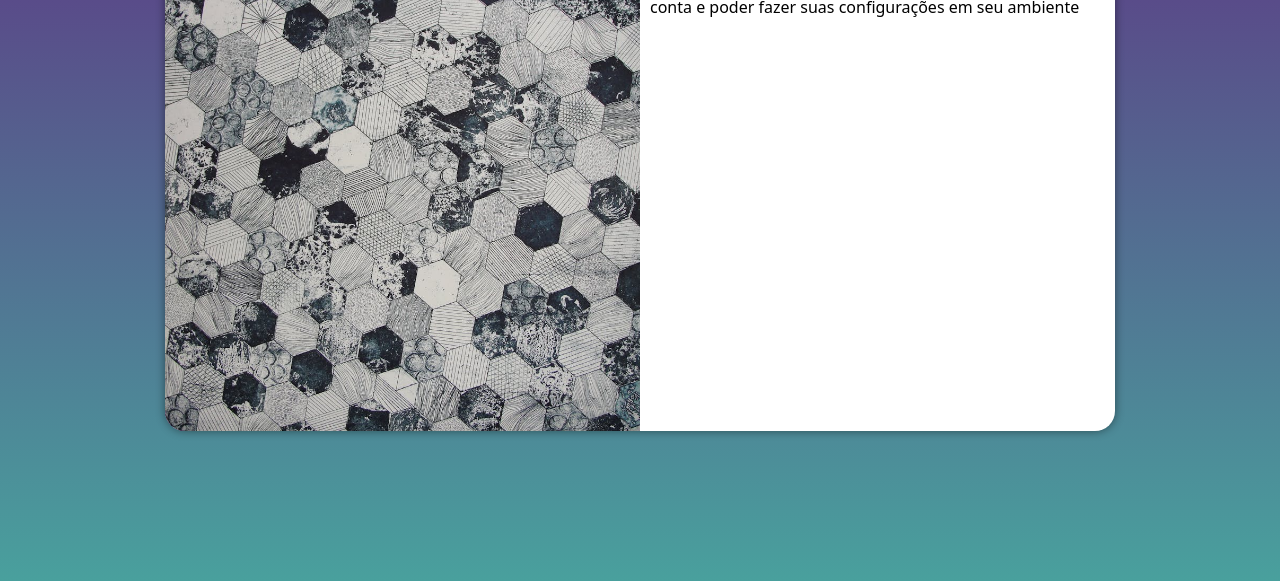
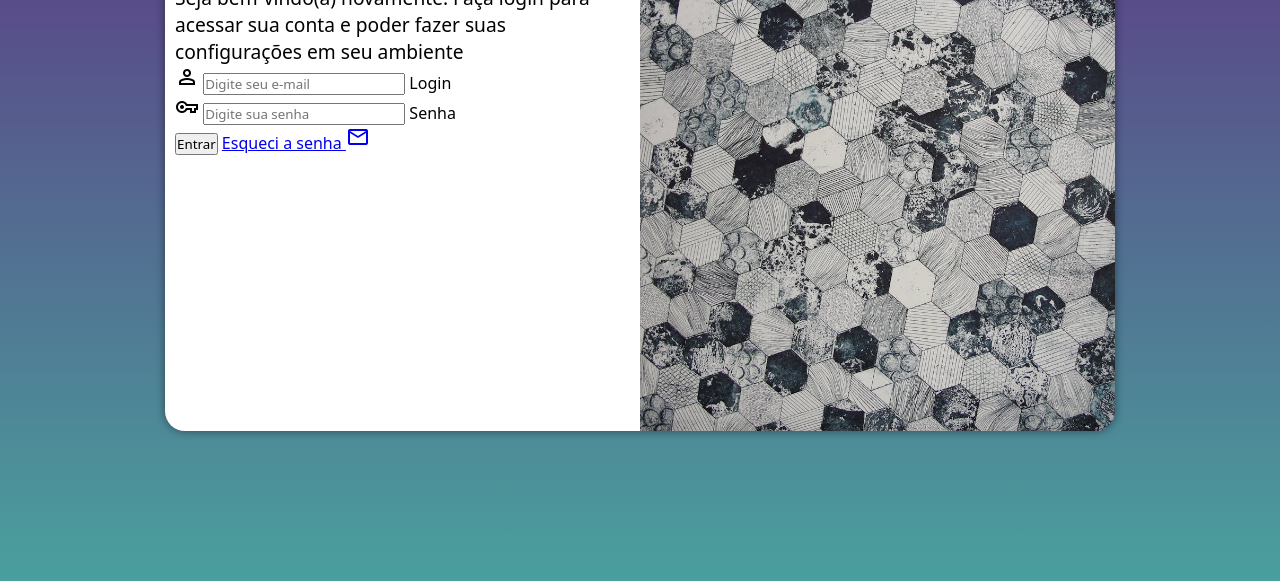
Before and after one commit to Ninjazxs/Projeto-login, a plain HTML site: page index.html in a window 1280 px wide. Shown: the part 219-800 px from the top of the page. Drawn offline with nearby package versions, Linux system fonts and the light colour scheme.

Commit message:
Adicionei o formulário

```diff
--- a/estilos/media-query.css
+++ b/estilos/media-query.css
@@ -21,6 +21,10 @@
         width: 70%;
         text-align: center;
     }
+
+    div#formulario > p {
+        font-size: 1.2em;
+    }
 }
 
 @media screen and (min-width: 992px){
@@ -34,13 +38,21 @@
     }
 
     section#login > div#imagem {
-        float: left;
+        float: right;
         width: 50%;
         height: 100%;
     }
 
     section#login > div#formulario {
-        float: right;
+        float: left;
         width: 50%;
     }
+
+    div#formulario > h1 {
+        font-size: 2em;
+    }
+
+    div#formulario > p {
+        font-size: 1.2em;
+    }
 }
--- a/estilos/style.css
+++ b/estilos/style.css
@@ -57,3 +57,12 @@ section#login > div#formulario {
     padding: 10px;
 
 }
+
+section#login > h1 {
+    text-align: center;
+    margin-bottom: 10px;
+}
+
+section#login > p {
+    font-size: 0.8em;
+}
--- a/index.html
+++ b/index.html
@@ -6,6 +6,7 @@
     <title>Login</title>
     <link rel="stylesheet" href="estilos/style.css">
     <link rel="stylesheet" href="estilos/media-query.css">
+    <link href="https://fonts.googleapis.com/css2?family=Material+Symbols+Outlined" rel="stylesheet" />
 
 </head>
 <body>
@@ -18,7 +19,27 @@
                 <h1>Login</h1>
                 <p>Seja bem-vindo(a) novamente. Faça login para acessar sua conta e poder fazer suas configurações em seu ambiente</p>
 
-                <form action="login.php" method="post"></form>
+                <form action="login.php" method="post" autocomplete="on">
+                    <div class="campo">
+
+                        <span class="material-symbols-outlined">person</span>
+                        <input type="email" name="login" id="ilogin" placeholder="Digite seu e-mail" autocomplete="email" required maxlength="30">
+                        <label for="ilogin">Login</label>
+                    </div>
+
+                    <div class="campo">
+
+                        <span class="material-symbols-outlined">vpn_key</span>
+                        <input type="password" name="Senha" id="isenha" placeholder="Digite sua senha" autocomplete="current-password" required minlength="8" maxlength="20">
+                        <label for="isenha">Senha</label>
+                    </div>
+
+                    <input type="submit" value="Entrar">
+
+                    <a href="esqueci.html">
+                        Esqueci a senha <span class="material-symbols-outlined">mail</span>
+                    </a>
+                </form>
             </div>
 
         </section>
```
